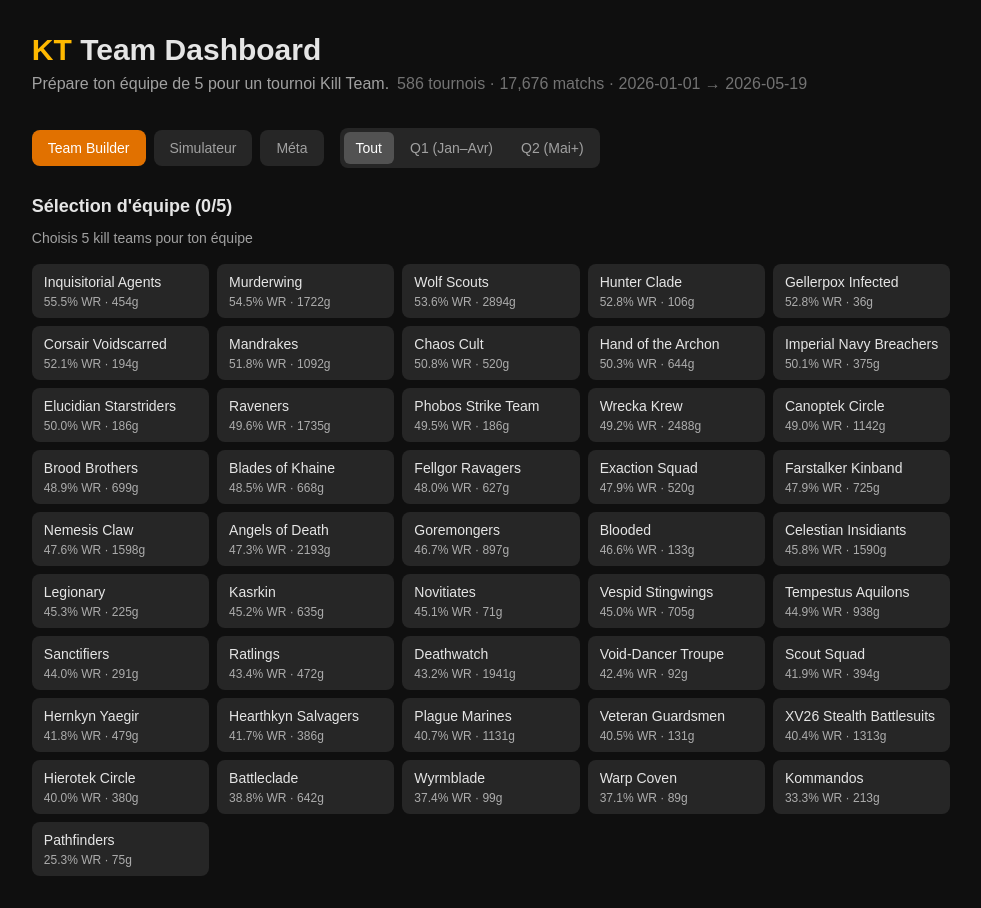
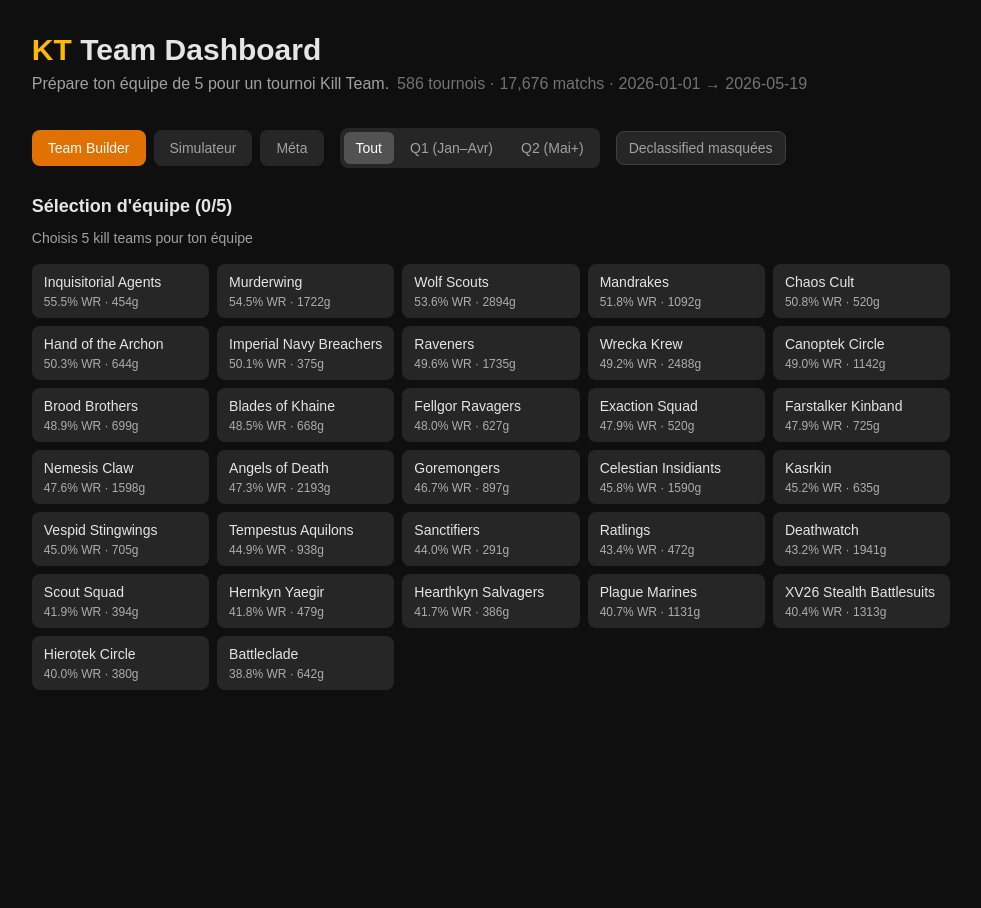
Before and after one commit to reveur81/kt-team-dashboard, a Next.js app: page / in a window 1280 px wide. Shown: the whole page, without its empty margins (149-1130 px from the left). After the commit the page ends 800 px from the top, so only its background shows below. Built offline with nearby package versions, Linux system fonts and the light colour scheme.

Commit message:
Ajout filtre declassified + KT équipe dans matchup matrix + simulateur

```diff
--- a/src/app/page.tsx
+++ b/src/app/page.tsx
@@ -12,6 +12,23 @@
 
 const TEAM_SIZE = 5;
 
+const DECLASSIFIED_KT = [
+  "Kommandos",
+  "Veteran Guardsmen",
+  "Novitiates",
+  "Pathfinders",
+  "Phobos Strike Team",
+  "Corsair Voidscarred",
+  "Legionary",
+  "Warp Coven",
+  "Wyrmblade",
+  "Hunter Clade",
+  "Void-Dancer Troupe",
+  "Blooded",
+  "Gellerpox Infected",
+  "Elucidian Starstriders",
+];
+
 type Quarter = "all" | "q1" | "q2";
 
 interface PeriodData {
@@ -24,19 +41,36 @@
 
 const hasQuarters = "q1" in ktData;
 
-function getPeriodData(quarter: Quarter): PeriodData {
+function isDeleted(name: string) {
+  return name.toLowerCase().includes("deleted");
+}
+
+function getRawPeriodData(quarter: Quarter): PeriodData {
   const src = hasQuarters ? (ktData as any)[quarter] : ktData;
   return {
     eventsCount: src.eventsCount,
     totalPairings: src.totalPairings,
     totalPlayers: src.totalPlayers,
     factionStats: (src.factionStats as FactionStats[]).filter(
-      (f) => !f.factionName.toLowerCase().includes("deleted")
+      (f) => !isDeleted(f.factionName)
     ),
     matchups: (src.matchups as Matchup[]).filter(
+      (m) => !isDeleted(m.faction1) && !isDeleted(m.faction2)
+    ),
+  };
+}
+
+function filterDeclassified(data: PeriodData, show: boolean): PeriodData {
+  if (show) return data;
+  return {
+    ...data,
+    factionStats: data.factionStats.filter(
+      (f) => !DECLASSIFIED_KT.includes(f.factionName)
+    ),
+    matchups: data.matchups.filter(
       (m) =>
-        !m.faction1.toLowerCase().includes("deleted") &&
-        !m.faction2.toLowerCase().includes("deleted")
+        !DECLASSIFIED_KT.includes(m.faction1) &&
+        !DECLASSIFIED_KT.includes(m.faction2)
     ),
   };
 }
@@ -53,8 +87,12 @@
   const [selected, setSelected] = useState<string[]>([]);
   const [tab, setTab] = useState<Tab>("team");
   const [quarter, setQuarter] = useState<Quarter>("all");
+  const [showDeclassified, setShowDeclassified] = useState(false);
 
-  const periodData = useMemo(() => getPeriodData(quarter), [quarter]);
+  const periodData = useMemo(() => {
+    const raw = getRawPeriodData(quarter);
+    return filterDeclassified(raw, showDeclassified);
+  }, [quarter, showDeclassified]);
 
   const handleToggle = (faction: string) => {
     setSelected((prev) =>
@@ -97,7 +135,7 @@
         </p>
       </header>
 
-      {/* Tabs + Quarter filter */}
+      {/* Tabs + Quarter filter + Declassified toggle */}
       <div className="flex flex-wrap items-center gap-4 mb-6">
         <div className="flex gap-2">
           {(
@@ -138,6 +176,17 @@
             ))}
           </div>
         )}
+
+        <button
+          onClick={() => setShowDeclassified(!showDeclassified)}
+          className={`px-3 py-1.5 rounded-lg text-sm font-medium transition-colors border ${
+            showDeclassified
+              ? "border-purple-500 bg-purple-900/30 text-purple-300"
+              : "border-neutral-700 bg-neutral-800 text-neutral-400 hover:text-white"
+          }`}
+        >
+          {showDeclassified ? "Declassified visibles" : "Declassified masquées"}
+        </button>
       </div>
 
       {tab === "meta" && (
```
